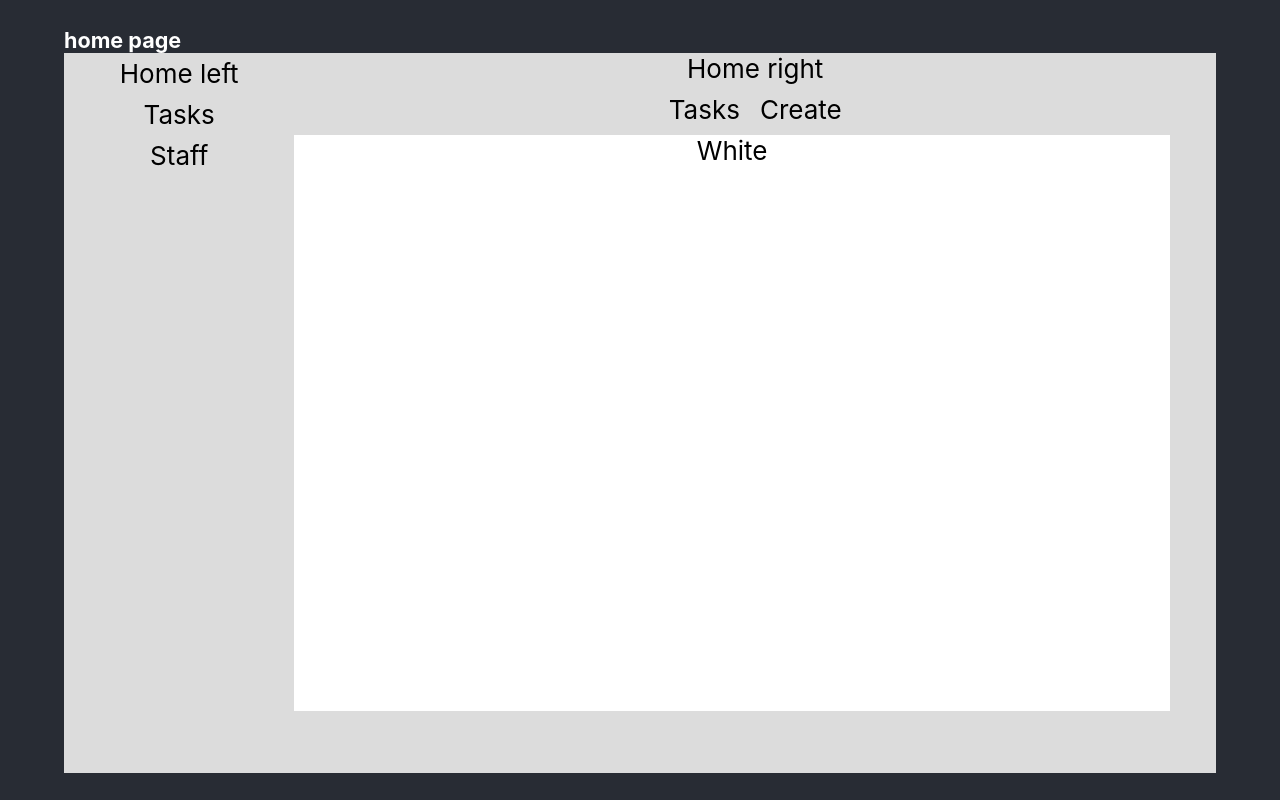
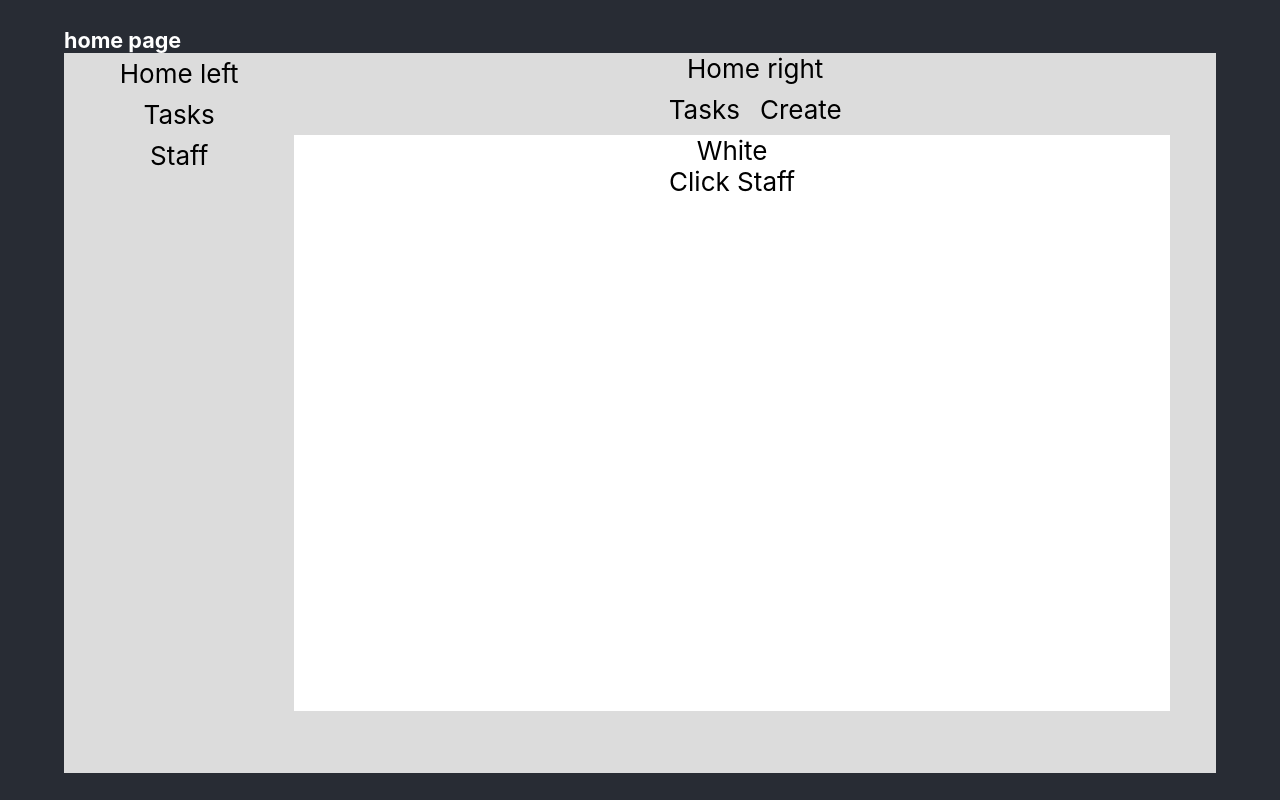
Before and after one commit to Val325/electron-desktop-app-fork, a React (Create React App) app in the folder react-app/: page /#/home in a window 1280 px wide. Both pictures are taken after a click on the button "Staff". Built offline with nearby package versions, Linux system fonts and the light colour scheme.

Commit message:
add clicks function and show

```diff
--- a/react-app/src/home.js
+++ b/react-app/src/home.js
@@ -1,18 +1,29 @@
+import React, { useState } from 'react'
+
 function Home() {
+  const [isClickTask, setClickTask] = useState(false);
+  const [isClickStaff, setClickStaff] = useState(false);
+  const [isClickTaskCreate, setClickTaskCreate] = useState(false);
+  const [isClickCreate, setClickCreate] = useState(false);
+
   const Tasks = () => {
     console.log("Tasks!")
+    setClickTask(true)
   };
 
   const Staff = () => {
     console.log("Staff!")
+    setClickStaff(true)
   };
 
   const TasksCreate = () => {
     console.log("TasksCreate!")
+    setClickTaskCreate(true)
   };
 
   const Create = () => {
     console.log("Create!")
+    setClickCreate(true)
   };
 
   return (
@@ -32,7 +43,14 @@ function Home() {
                 <div><button onClick={Create}>Create</button></div>
 
             </div>
-            <div className='Task-white'>White</div>
+            <div className='Task-white'>White
+
+                {isClickTask && <div>Click Task</div>}
+                {isClickStaff && <div>Click Staff</div>}
+                {isClickTaskCreate && <div>Click TaskCreate</div>}
+                {isClickCreate && <div>Click Create</div>}
+
+            </div>
         </div>
       </div>
     </div>
```
